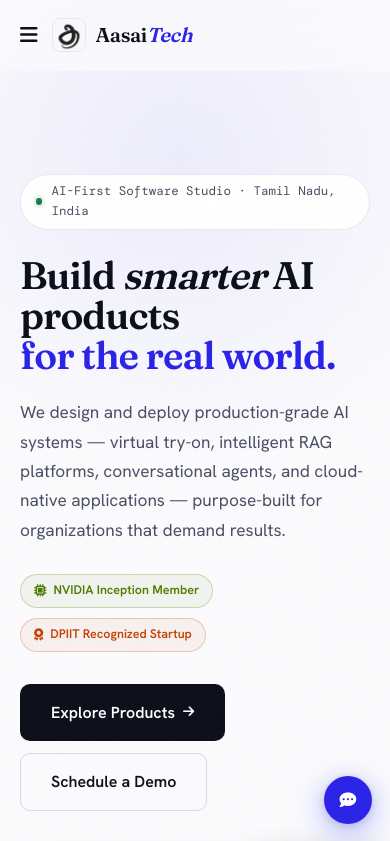
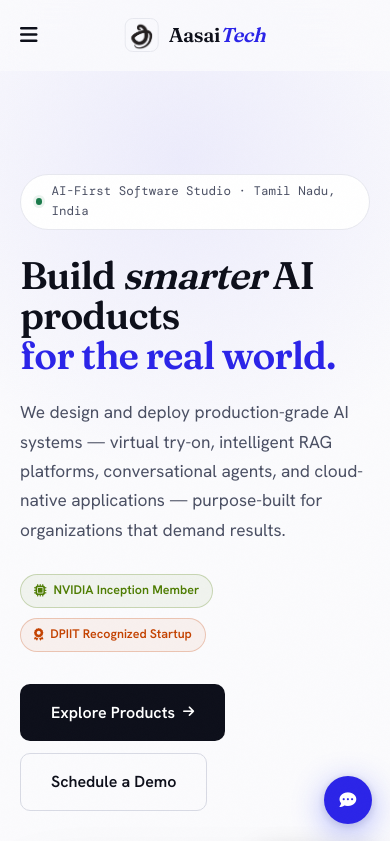
Before and after one commit to aasaitechproviders/aasaitech-webv1, a React (Vite) app: page / in a window 390 px wide. Shown: the top 841 px of the page. Built offline with nearby package versions, Linux system fonts and the light colour scheme.

Commit message:
cloudflare pages setup

```diff
--- a/src/components/Navbar.css
+++ b/src/components/Navbar.css
@@ -207,6 +207,14 @@
   /* Hide desktop topbar */
   .nav-topbar { display: none; }
 
+  /* Center logo absolutely so it sits in the middle of the bar */
+  .nav-inner { position: relative; }
+  .nav-logo {
+    position: absolute;
+    left: 50%;
+    transform: translateX(-50%);
+  }
+
   /* Slide-down drawer */
   .nav-links {
     position: fixed;
```
